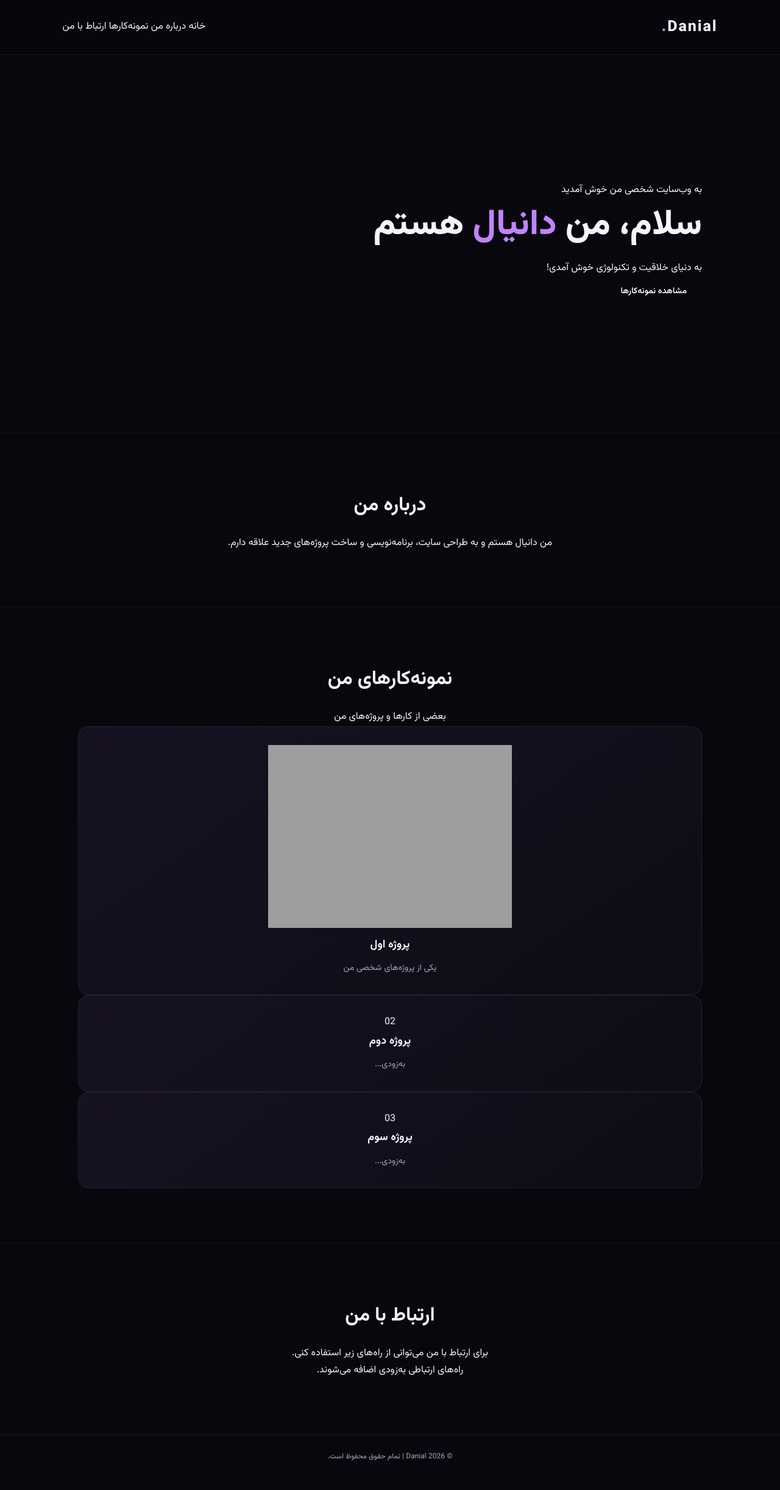
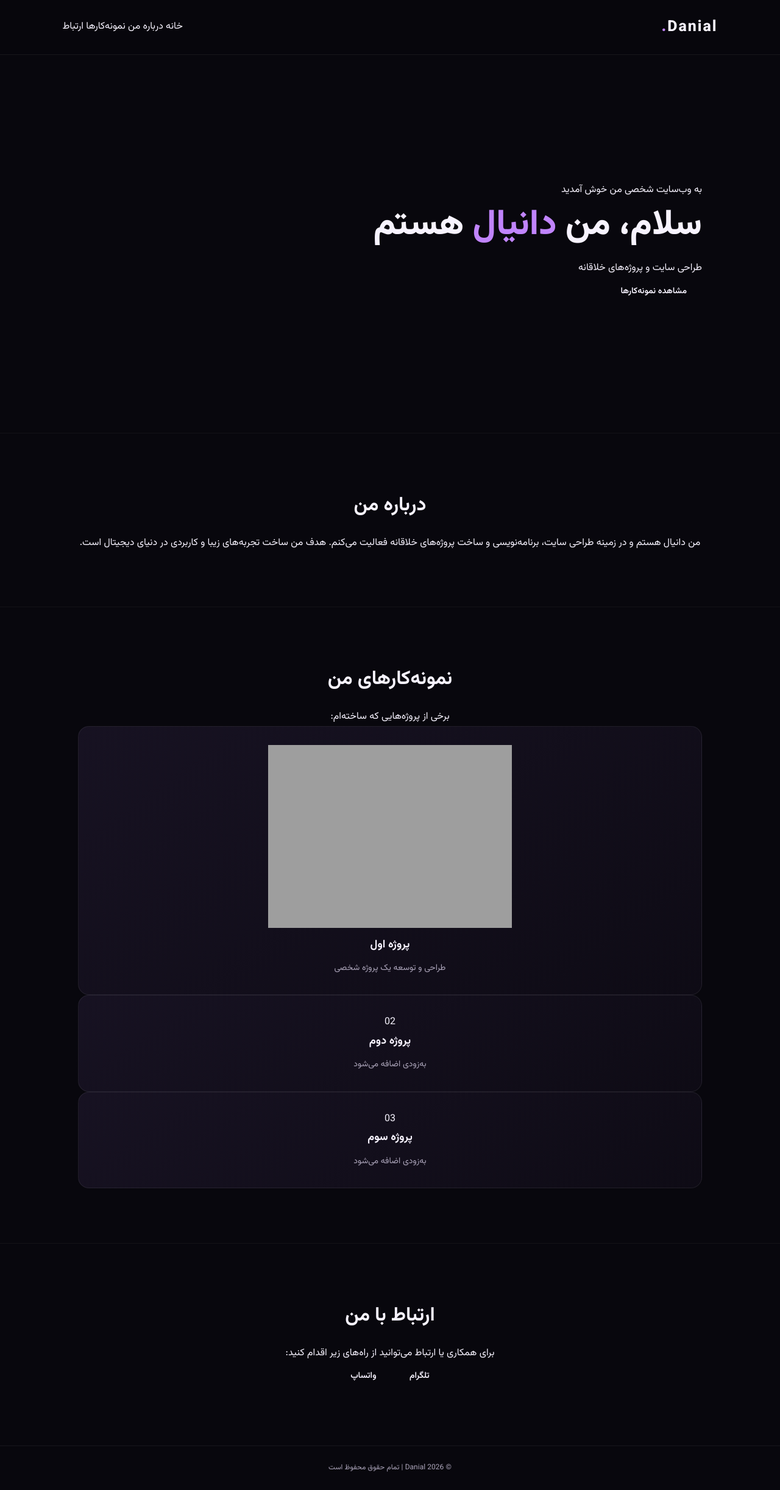
Before and after one commit to danialshikhi2009-afk/DanialPortfolio, a Flask app: page / in a window 1280 px wide. Shown: the whole page at 61% size. Before the commit the page ends 2396 px from the top, so only its background shows below. Run offline with Flask 3, Linux system fonts and the light colour scheme; grey boxes are pictures that could not be loaded.

Commit message:
update portfolio design

```diff
--- a/templates/index.html
+++ b/templates/index.html
@@ -1,80 +1,185 @@
-
 <!DOCTYPE html>
 <html lang="fa" dir="rtl">
 <head>
     <meta charset="UTF-8">
     <meta name="viewport" content="width=device-width, initial-scale=1.0">
-    <title>دانیال | نمونه کارها</title>
+    <title>Danial | Portfolio</title>
     <link rel="stylesheet" href="{{ url_for('static', filename='style.css') }}">
 </head>
+
 <body>
 
 <header>
     <nav class="navbar">
         <a href="#" class="logo">Danial<span>.</span></a>
+
         <div class="nav-links">
             <a href="#home">خانه</a>
             <a href="#about">درباره من</a>
             <a href="#projects">نمونه‌کارها</a>
-                <a href="#contact">ارتباط با من</a>
+            <a href="#contact">ارتباط</a>
         </div>
     </nav>
 </header>
 
+
 <main>
+
 <section id="home" class="hero">
+
     <div class="hero-content">
-                <p class="subtitle">به وب‌سایت شخصی من خوش آمدید</p>
-                <h1>سلام، من <span>دانیال</span> هستم</h1>
-                <p>به دنیای خلاقیت و تکنولوژی خوش آمدی!</p>
-                <a href="#projects" class="btn">مشاهده نمونه‌کارها</a>
+
+        <p class="subtitle">
+            به وب‌سایت شخصی من خوش آمدید
+        </p>
+
+        <h1>
+            سلام، من <span>دانیال</span> هستم
+        </h1>
+
+        <p>
+            طراحی سایت و پروژه‌های خلاقانه
+        </p>
+
+        <a href="#projects" class="btn">
+            مشاهده نمونه‌کارها
+        </a>
+
     </div>
+
 </section>
 
+
+
 <section id="about" class="section">
+
     <h2>درباره من</h2>
-            <p>من دانیال هستم و به طراحی سایت، برنامه‌نویسی و ساخت پروژه‌های جدید علاقه دارم.</p>
+
+    <p>
+        من دانیال هستم و در زمینه طراحی سایت،
+        برنامه‌نویسی و ساخت پروژه‌های خلاقانه فعالیت می‌کنم.
+        هدف من ساخت تجربه‌های زیبا و کاربردی در دنیای دیجیتال است.
+    </p>
+
 </section>
 
+
+
 <section id="projects" class="section">
+
     <h2>نمونه‌کارهای من</h2>
-            <p>بعضی از کارها و پروژه‌های من</p>
+
+    <p>
+        برخی از پروژه‌هایی که ساخته‌ام:
+    </p>
+
 
     <div class="projects-grid">
+
+
         <div class="project-card">
-                    <img
-                        src="{{ url_for('static', filename='images/project1.jpg') }}"
-                        alt="تصویر پروژه اول"
-                    >
-                    <h3>پروژه اول</h3>
-                    <p>یکی از پروژه‌های شخصی من</p>
+
+            <img src="{{ url_for('static', filename='images/project1.jpg') }}"
+            alt="پروژه اول">
+
+            <h3>
+                پروژه اول
+            </h3>
+
+            <p>
+                طراحی و توسعه یک پروژه شخصی
+            </p>
+
         </div>
 
+
+
         <div class="project-card">
-                    <div class="project-placeholder">02</div>
-                    <h3>پروژه دوم</h3>
-                    <p>به‌زودی...</p>
+
+            <div class="project-placeholder">
+                02
             </div>
 
+            <h3>
+                پروژه دوم
+            </h3>
+
+            <p>
+                به‌زودی اضافه می‌شود
+            </p>
+
+        </div>
+
+
+
         <div class="project-card">
-                    <div class="project-placeholder">03</div>
-                    <h3>پروژه سوم</h3>
-                    <p>به‌زودی...</p>
+
+            <div class="project-placeholder">
+                03
             </div>
+
+            <h3>
+                پروژه سوم
+            </h3>
+
+            <p>
+                به‌زودی اضافه می‌شود
+            </p>
+
         </div>
+
+
+    </div>
+
+
 </section>
 
+
+
 <section id="contact" class="section">
-            <h2>ارتباط با من</h2>
-            <p>برای ارتباط با من می‌توانی از راه‌های زیر استفاده کنی.</p>
-            <p>راه‌های ارتباطی به‌زودی اضافه می‌شوند.</p>
+
+    <h2>
+        ارتباط با من
+    </h2>
+
+
+    <p>
+        برای همکاری یا ارتباط می‌توانید از راه‌های زیر اقدام کنید:
+    </p>
+
+
+    <div class="contact-buttons">
+
+        <a class="btn" href="#">
+            تلگرام
+        </a>
+
+
+        <a class="btn" href="#">
+            واتساپ
+        </a>
+
+    </div>
+
+
 </section>
+
+
 </main>
 
+
+
 <footer>
-        <p>© 2026 Danial | تمام حقوق محفوظ است.</p>
+
+<p>
+© 2026 Danial | تمام حقوق محفوظ است
+</p>
+
 </footer>
 
+
+
 <script src="{{ url_for('static', filename='script.js') }}"></script>
+
 </body>
 </html>
```
Lines whose indentation alone changed are shown as unchanged.
